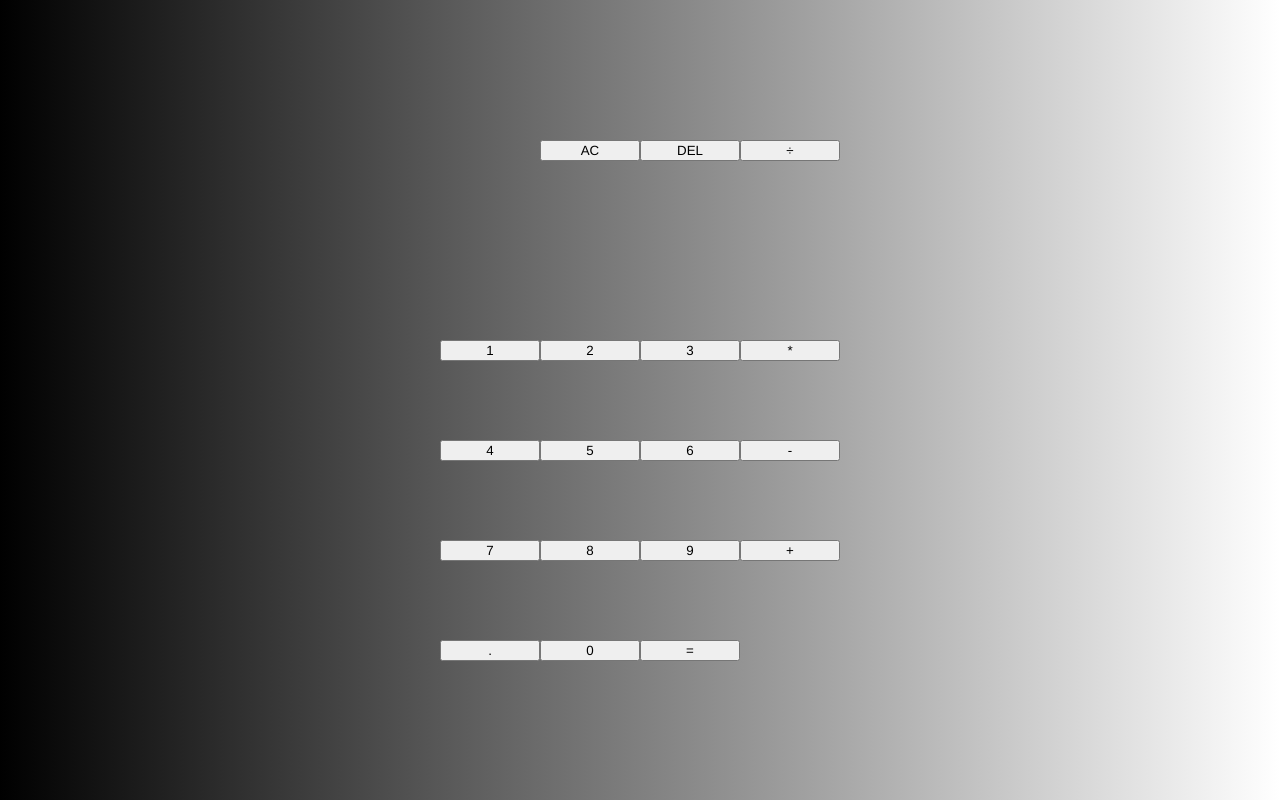
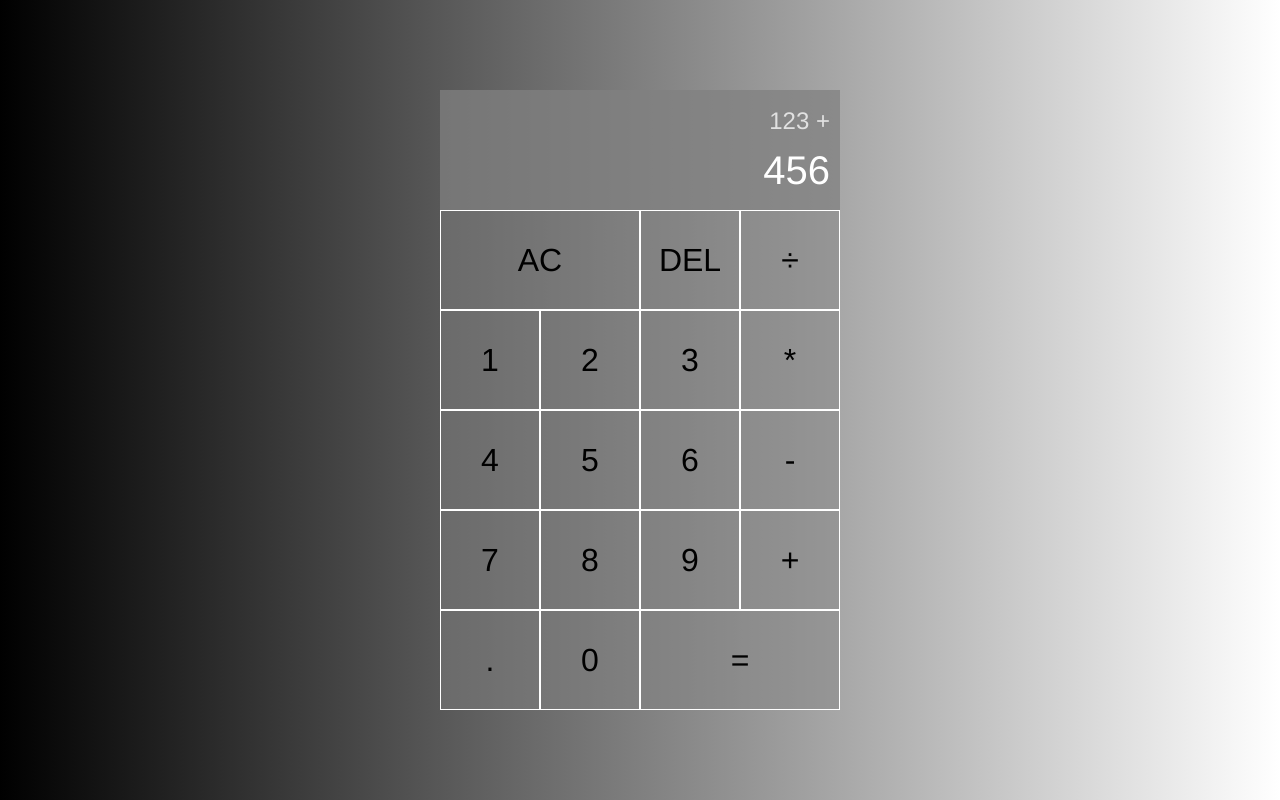
Before and after one commit to BradMJ/topCalculator, a plain HTML site: page index.html in a window 1280 px wide. Drawn offline with Linux system fonts and the light colour scheme.

Commit message:
styles complete and restart js

```diff
--- a/index.html
+++ b/index.html
@@ -11,8 +11,8 @@
 <body>
     <div id="calculatorBody">
         <div id="outputWindow">
-            <div data-previous-operand class="previousOperand"></div>
-            <div data-current-operand class="currentOperand"></div>
+            <div data-previous-operand class="previousOperand"> 123 +</div>
+            <div data-current-operand class="currentOperand">456</div>
         </div>
         <button data-all-clear class="clearKey" id="allClearKey" name="spanTwo">AC</button>
         <button data-delete class="clearKey" id="deleteKey">DEL</button>
--- a/script.js
+++ b/script.js
@@ -1,3 +1,11 @@
+const numberButtons = document.querySelectorAll('[data-number]');
+const operationButtons = document.querySelectorAll('[data-operation]');
+const equalsButton = document.querySelector('[data-equals]');
+const deleteButton = document.querySelector('[data-delete]');
+const allClearButton = document.querySelector('[data-all-clear]');
+const previousOperandTextElement = document.querySelector('[data-previous-operand]');
+const currentOperandTextElement = document.querySelector('[data-current-operand]');
+
 const add = function(a, b) {
     return a + b;
 }
--- a/styles.css
+++ b/styles.css
@@ -13,8 +13,50 @@ body {
 #calculatorBody {
     display: grid;
     justify-content: center;
-    align-items: center;
+    align-content: center;
     min-height: 100vh;
     grid-template-columns: repeat(4, 100px);
     grid-template-rows: minmax(120px, auto) repeat(5, 100px);
 }
+
+#calculatorBody > button {
+    cursor: pointer;
+    font-size: 2rem;
+    border: 1px solid white;
+    outline: none;
+    background-color: rgb(128, 128, 128, .45);
+}
+
+#calculatorBody > button:hover {
+    background-color: rgb(128, 128, 128, .9);
+}
+
+#allClearKey {
+    grid-column: span 2;
+}
+
+#equalsKey {
+    grid-column: span 2;
+}
+
+#outputWindow {
+    grid-column: 1 / -1;
+    background-color: rgb(128, 128, 128, .75);
+    display: flex;
+    flex-direction: column;
+    align-items: flex-end;
+    justify-content: space-around;
+    word-wrap: break-word;
+    word-break: break-all;
+    padding: 10px;
+}
+
+#outputWindow .previousOperand {
+    color: rgb(255, 255, 255, .75);
+    font-size: 1.5rem;
+}
+
+#outputWindow .currentOperand {
+    color: white;
+    font-size: 2.5rem;
+}
```
